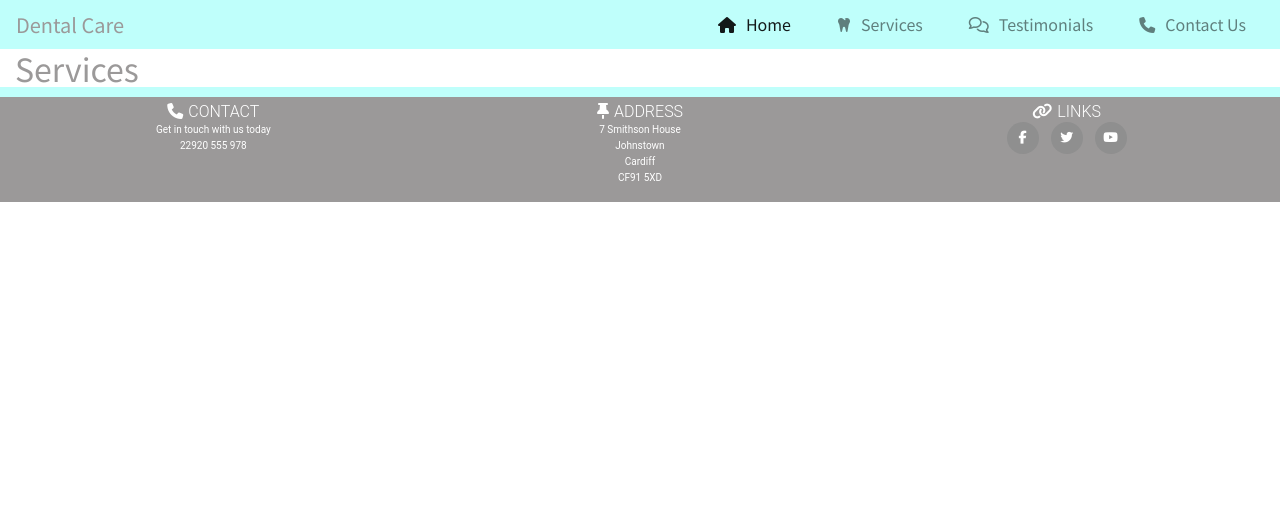
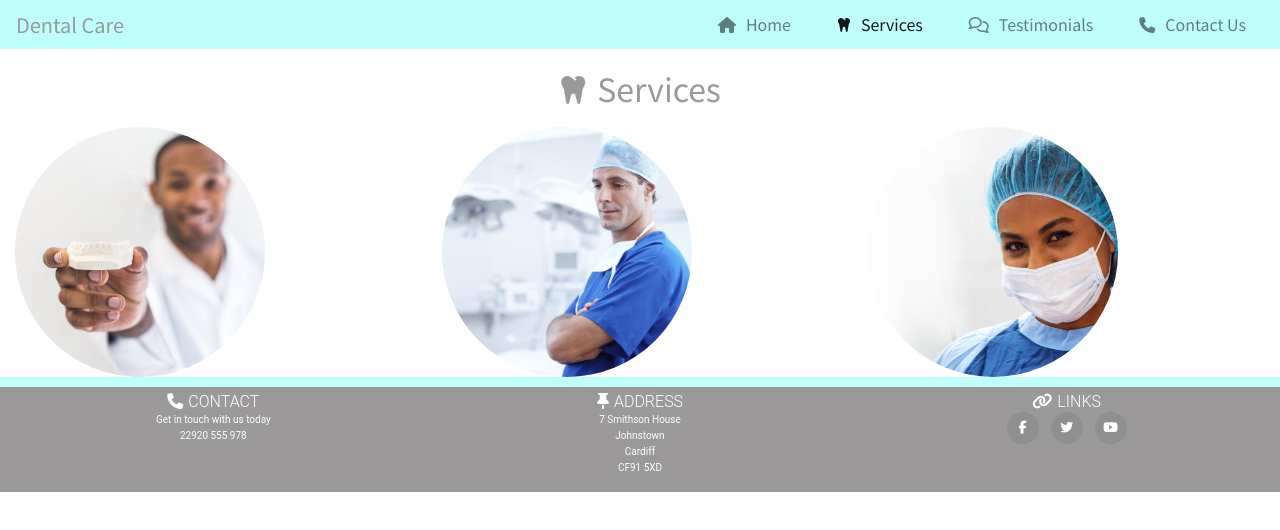
Before and after one commit to Code-Institute-Submissions/DentalCare, a plain HTML site: page services.html in a window 1280 px wide. Drawn offline with nearby package versions, Linux system fonts and the light colour scheme.

Commit message:
Added images to services page

```diff
--- a/assets/css/style.css
+++ b/assets/css/style.css
@@ -105,6 +105,16 @@ h3.section-heading a {
 text-decoration: none;
 }
 
+.page-header {
+text-align: center;
+margin-top: 20px;
+margin-bottom: 20px;
+}
+
+h2 span {
+margin-left: 10px;
+}
+
 /*-------------------- Text & Links ---*/
 
 p.about {
@@ -198,6 +208,30 @@ padding-top: 10px;
 border-radius: 75px;
 }
 
+.image-adjust {
+    width: 250px;
+    height: 250px;
+    position: relative;
+    overflow: hidden;
+    border-radius: 50%;
+}
+
+.services-image {
+  display: inline;
+  margin: 0 auto;
+  margin-left: -40%;
+  height: 100%;
+  width: auto;
+}
+
+.services-image-secondary {
+  display: inline;
+  margin: 0 auto;
+  margin-left: -5%;
+  height: 100%;
+  width: auto;
+}
+
 /*-------------------- Media Queries ---*/
 
 @media only screen and (max-width: 768px) {
--- a/services.html
+++ b/services.html
@@ -1,51 +1,86 @@
 <!DOCTYPE html>
 <html lang="en">
-
   <head>
     <meta charset="UTF-8" />
     <meta name="viewport" content="width=device-width, initial-scale=1.0" />
-	<link rel="stylesheet" href="https://stackpath.bootstrapcdn.com/bootstrap/4.5.2/css/bootstrap.min.css"
-		integrity="sha384-JcKb8q3iqJ61gNV9KGb8thSsNjpSL0n8PARn9HuZOnIxN0hoP+VmmDGMN5t9UJ0Z" crossorigin="anonymous" type="text/css" />
-	<script src="https://kit.fontawesome.com/03f4d0a45e.js" crossorigin="anonymous"></script>
-	<script src="https://code.jquery.com/jquery-3.5.1.slim.min.js"
-		integrity="sha384-DfXdz2htPH0lsSSs5nCTpuj/zy4C+OGpamoFVy38MVBnE+IbbVYUew+OrCXaRkfj" crossorigin="anonymous">
-	</script>
-	<script src="https://cdn.jsdelivr.net/npm/popper.js@1.16.1/dist/umd/popper.min.js"
-		integrity="sha384-9/reFTGAW83EW2RDu2S0VKaIzap3H66lZH81PoYlFhbGU+6BZp6G7niu735Sk7lN" crossorigin="anonymous">
-	</script>
-	<script src="https://stackpath.bootstrapcdn.com/bootstrap/4.5.2/js/bootstrap.min.js"
-		integrity="sha384-B4gt1jrGC7Jh4AgTPSdUtOBvfO8shuf57BaghqFfPlYxofvL8/KUEfYiJOMMV+rV" crossorigin="anonymous">
-	</script>
-    <link rel="stylesheet" href="https://cdnjs.cloudflare.com/ajax/libs/hover.css/2.3.1/css/hover-min.css" type="text/css" />
+    <link
+      rel="stylesheet"
+      href="https://stackpath.bootstrapcdn.com/bootstrap/4.5.2/css/bootstrap.min.css"
+      integrity="sha384-JcKb8q3iqJ61gNV9KGb8thSsNjpSL0n8PARn9HuZOnIxN0hoP+VmmDGMN5t9UJ0Z"
+      crossorigin="anonymous"
+      type="text/css"
+    />
+    <script
+      src="https://kit.fontawesome.com/03f4d0a45e.js"
+      crossorigin="anonymous"
+    ></script>
+    <script
+      src="https://code.jquery.com/jquery-3.5.1.slim.min.js"
+      integrity="sha384-DfXdz2htPH0lsSSs5nCTpuj/zy4C+OGpamoFVy38MVBnE+IbbVYUew+OrCXaRkfj"
+      crossorigin="anonymous"
+    ></script>
+    <script
+      src="https://cdn.jsdelivr.net/npm/popper.js@1.16.1/dist/umd/popper.min.js"
+      integrity="sha384-9/reFTGAW83EW2RDu2S0VKaIzap3H66lZH81PoYlFhbGU+6BZp6G7niu735Sk7lN"
+      crossorigin="anonymous"
+    ></script>
+    <script
+      src="https://stackpath.bootstrapcdn.com/bootstrap/4.5.2/js/bootstrap.min.js"
+      integrity="sha384-B4gt1jrGC7Jh4AgTPSdUtOBvfO8shuf57BaghqFfPlYxofvL8/KUEfYiJOMMV+rV"
+      crossorigin="anonymous"
+    ></script>
+    <link
+      rel="stylesheet"
+      href="https://cdnjs.cloudflare.com/ajax/libs/hover.css/2.3.1/css/hover-min.css"
+      type="text/css"
+    />
     <link rel="stylesheet" href="assets/css/style.css" type="text/css" />
     <title>Dental Care | Making the Nation Smile</title>
   </head>
 
   <body>
     <header>
-		<nav class="navbar sticky-top navbar-expand-lg navbar-light" style="background-color: #bffffb;">
+      <nav
+        class="navbar sticky-top navbar-expand-lg navbar-light"
+        style="background-color: #bffffb;"
+      >
         <a class="navbar-brand menulogo" href="index.html">Dental Care</a>
-			<button class="navbar-toggler ml-auto" type="button" data-toggle="collapse" data-target="#navbarNav" aria-controls="navbarNav" aria-expanded="false" aria-label="Toggle navigation">
+        <button
+          class="navbar-toggler ml-auto"
+          type="button"
+          data-toggle="collapse"
+          data-target="#navbarNav"
+          aria-controls="navbarNav"
+          aria-expanded="false"
+          aria-label="Toggle navigation"
+        >
           <span class="navbar-toggler-icon"></span>
         </button>
         <div class="collapse navbar-collapse" id="navbarNav">
           <ul class="navbar-nav ml-auto">
+            <li class="nav-item menuitem">
+              <a class="nav-link" href="index.html"
+                ><i class="fas fa-home" aria-hidden="true"></i
+                ><span>Home</span> </a
+              >
+            </li>
             <li class="nav-item active menuitem">
-						<a class="nav-link"
-							href="index.html"><i class="fas fa-home" aria-hidden="true"></i><span>Home</span>
-							<span class="sr-only">(current)</span></a>
+              <a class="nav-link" href="services.html"
+                ><i class="fas fa-tooth" aria-hidden="true"></i
+                ><span>Services</span> <span class="sr-only">(current)</span></a
+              >
             </li>
             <li class="nav-item menuitem">
-						<a class="nav-link"
-							href="services.html"><i class="fas fa-tooth" aria-hidden="true"></i><span>Services</span></a>
+              <a class="nav-link" href="testimonials.html"
+                ><i class="far fa-comments" aria-hidden="true"></i
+                ><span>Testimonials</span></a
+              >
             </li>
             <li class="nav-item menuitem">
-						<a class="nav-link"
-							href="testimonials.html"><i class="far fa-comments" aria-hidden="true"></i><span>Testimonials</span></a>
-					</li>
-					<li class="nav-item menuitem">
-						<a class="nav-link"
-							href="contact.html"><i class="fas fa-phone" aria-hidden="true"></i><span>Contact Us</span></a>
+              <a class="nav-link" href="contact.html"
+                ><i class="fas fa-phone" aria-hidden="true"></i
+                ><span>Contact Us</span></a
+              >
             </li>
           </ul>
         </div>
@@ -53,16 +88,38 @@
     </header>
     <section class="services">
       <div class="col-12 page-header">
-    <h2>Services</h2>
+        <h2>
+          <i class="fas fa-tooth" aria-hidden="true"></i><span>Services</span>
+        </h2>
       </div>
       <div class="container-fluid">
         <div class="row">
           <div class="col-md-4">
-
+            <div class="image-adjust">
+              <img
+                src="assets/images/GeneralDentistry.jpg"
+                alt="General Dentistry"
+                class="services-image"
+              />
+            </div>
           </div>
           <div class="col-md-4">
+           <div class="image-adjust">
+              <img
+                src="assets/images/SpecialistDentistry.jpg"
+                alt="General Dentistry"
+                class="services-image"
+              />
+            </div>
           </div>
           <div class="col-md-4">
+           <div class="image-adjust">
+              <img
+                src="assets/images/TeethWhite.jpg"
+                alt="General Dentistry"
+                class="services-image-secondary"
+              />
+            </div>
           </div>
         </div>
       </div>
@@ -70,15 +127,21 @@
     <footer class="container-fluid">
       <div class="row">
         <div class="col-sm-4">
-    <h6 class="general-sub"><i class="fas fa-phone" aria-hidden="true"></i>Contact</h6>
-    <p>Get in touch with us today<br>22920 555 978</p>
+          <h6 class="general-sub">
+            <i class="fas fa-phone" aria-hidden="true"></i>Contact
+          </h6>
+          <p>Get in touch with us today<br />22920 555 978</p>
         </div>
         <div class="col-sm-4">
-    <h6 class="general-sub"><i class="fas fa-thumbtack" aria-hidden="true"></i>Address</h6>
-    <p>7 Smithson House<br>Johnstown<br>Cardiff<br>CF91 5XD</p>
+          <h6 class="general-sub">
+            <i class="fas fa-thumbtack" aria-hidden="true"></i>Address
+          </h6>
+          <p>7 Smithson House<br />Johnstown<br />Cardiff<br />CF91 5XD</p>
         </div>
         <div class="col-sm-4">
-    <h6 class="general-sub"><i class="fas fa-link" aria-hidden="true"></i>Links</h6>
+          <h6 class="general-sub">
+            <i class="fas fa-link" aria-hidden="true"></i>Links
+          </h6>
           <ul class="list-inline social-links">
             <li class="list-inline-item">
               <a class="social-links-facebook" target="_blank" href="#">
```
Also changed, not shown: contact.html (+2 -2 lines), testimonials.html (+2 -2 lines), assets/images/GeneralDentistry.jpg (added), assets/images/SpecialistDentistry.jpg (added), assets/images/TeethWhite.jpg (added). Lines whose indentation alone changed are shown as unchanged.
